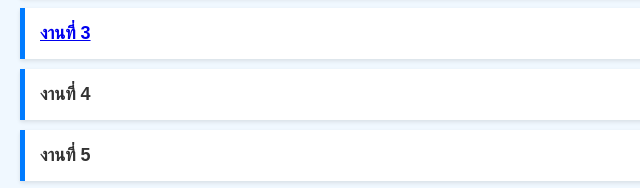
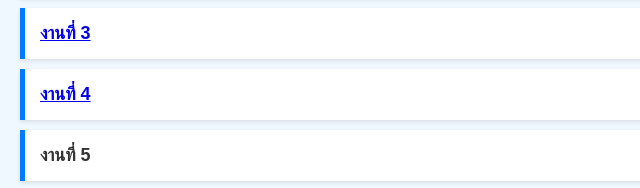
Before and after one commit to PhattaraphonTonsawan/sc310006-Web2024-, a plain HTML site: page index.html in a window 1280 px wide. Shown: the part 288-476 px from the top of the page, 0-640 px from the left. Drawn offline with Linux system fonts and the light colour scheme.

Commit message:
Update index.html

```diff
--- a/index.html
+++ b/index.html
@@ -76,7 +76,7 @@
       <li><a href="Work1.html">งานที่ 1</a></li>
       <li><a href="Work2.html">งานที่ 2</a></li>
       <li><a href="work3.html">งานที่ 3</a></li>
-      <li>งานที่ 4</li>
+      <li><a href="work4.html">งานที่ 4</a></li>
       <li>งานที่ 5</li>
       <li>งานที่ 6</li>
     </ul>
```
